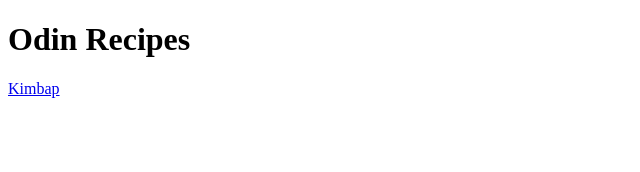
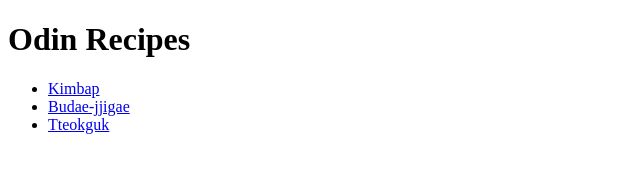
Before and after one commit to skysuk/odin-recipes, a plain HTML site: page index.html in a window 1280 px wide. Shown: the whole page, without its empty margins (0-640 px from the left). Drawn offline with Linux system fonts and the light colour scheme.

Commit message:
Update index file with recipes

```diff
--- a/index.html
+++ b/index.html
@@ -3,10 +3,14 @@
 <head>
     <meta charset="UTF-8">
     <meta name="viewport" content="width=device-width, initial-scale=1.0">
-    <title>Document</title>
+    <title>Odin Recipes</title>
 </head>
 <body>
     <h1>Odin Recipes</h1>
-    <a href="recipes/kimbap.html">Kimbap</a>
+    <ul>
+        <li><a href="recipes/kimbap.html">Kimbap</a></li>
+        <li><a href="recipes/budaejjigae.html">Budae-jjigae</a></li>
+        <li><a href="recipes/Tteokguk.html">Tteokguk</a></li>
+    </ul>
 </body>
 </html>
```
Also changed, not shown: images/budaejjigae.jpg (added), images/tteokguk.jpg (added), 1 other file.
